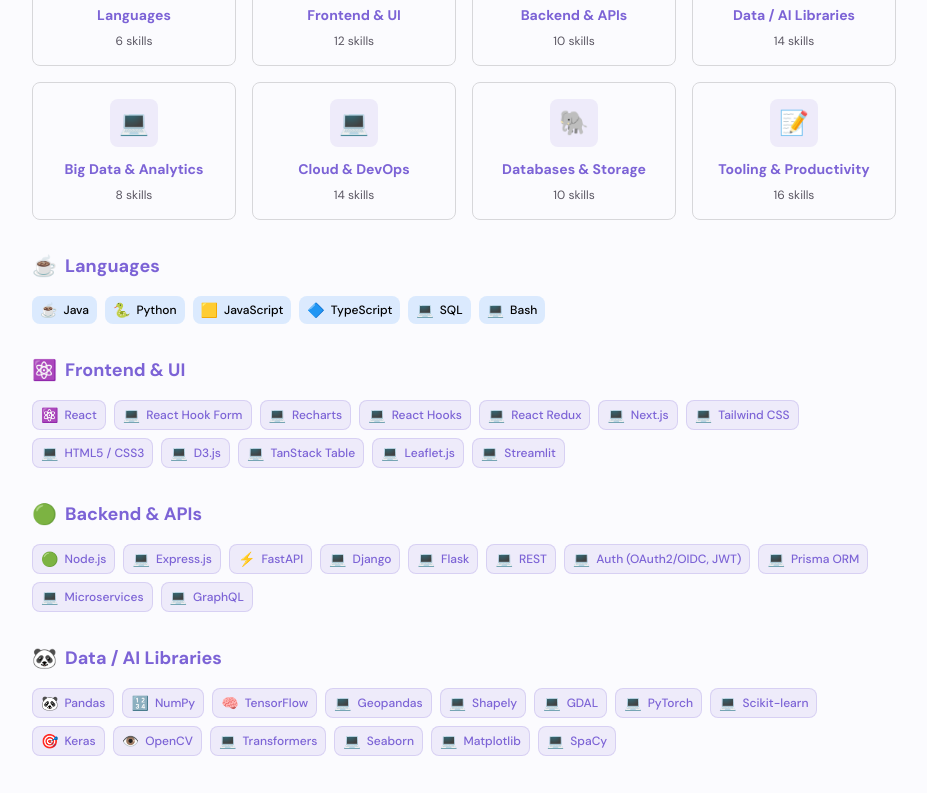
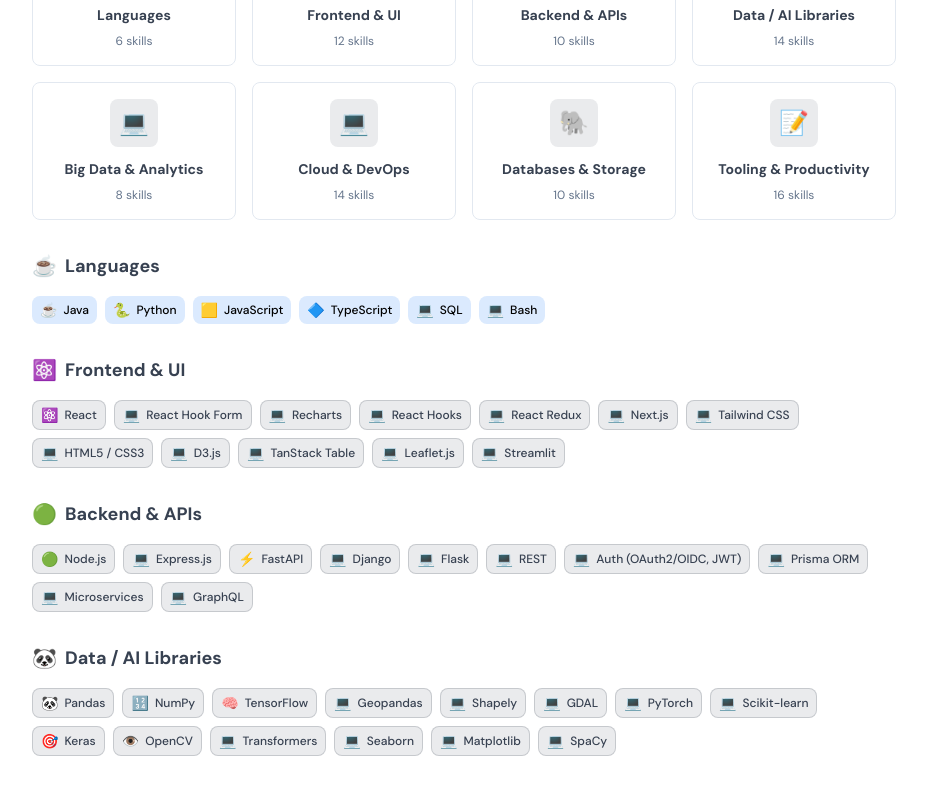
Before and after one commit to Aditya-gam/aditya-gambhir-portfolio, a Next.js app: page / in a window 1280 px wide. Shown: the part 3053-3846 px from the top of the page, without its empty margins (176-1103 px from the left). Built offline with nearby package versions, Linux system fonts and the light colour scheme; no server answers.

Commit message:
Apply neutral gray theme and add chip color variables

```diff
--- a/src/app/globals.css
+++ b/src/app/globals.css
@@ -7,79 +7,103 @@
 
 /* Tailwind CSS v4 Theme Configuration - Creative Purple Theme */
 @theme {
-  /* Colors - Creative Purple Theme */
-  --color-background: oklch(99% 0.004 280);
-  --color-foreground: oklch(17% 0.03 300);
-  --color-card: oklch(99% 0.004 280);
-  --color-card-foreground: oklch(17% 0.03 300);
-  --color-popover: oklch(99% 0.004 280);
-  --color-popover-foreground: oklch(17% 0.03 300);
-  --color-primary: oklch(58% 0.17 290);
-  --color-primary-foreground: oklch(99% 0.004 280);
-  --color-secondary: oklch(95% 0.004 280);
-  --color-secondary-foreground: oklch(17% 0.03 300);
-  --color-muted: oklch(95% 0.004 280);
-  --color-muted-foreground: oklch(46% 0.02 300);
-  --color-accent: oklch(90% 0.05 250);
-  --color-accent-foreground: oklch(17% 0.03 300);
-  --color-destructive: oklch(60.2% 0.15 12);
-  --color-destructive-foreground: oklch(99% 0.004 280);
-  --color-border: oklch(88% 0.004 280);
-  --color-input: oklch(88% 0.004 280);
-  --color-ring: oklch(58% 0.17 290);
+  /* Colors - Neutral Gray Ultra Professional Theme */
+  --color-background: #ffffff;
+  --color-foreground: #0f172a;
+  --color-card: #ffffff;
+  --color-card-foreground: #0f172a;
+  --color-popover: #ffffff;
+  --color-popover-foreground: #0f172a;
+  --color-primary: #374151;
+  --color-primary-foreground: #ffffff;
+  --color-secondary: #6b7280;
+  --color-secondary-foreground: #ffffff;
+  --color-muted: #f8fafc;
+  --color-muted-foreground: #64748b;
+  --color-accent: #6366f1;
+  --color-accent-foreground: #ffffff;
+  --color-destructive: #dc2626;
+  --color-destructive-foreground: #ffffff;
+  --color-border: #e2e8f0;
+  --color-input: #f8fafc;
+  --color-ring: #374151;
 
   /* Border radius */
   --radius: 0.75rem;
 
   /* Fonts */
   --font-sans: 'DM Sans', system-ui, sans-serif;
+
+  /* Skill category colors (HSL triplets) for theme-aware chips */
+  --chip-languages: 217 91% 60%; /* blue-500 */
+  --chip-frameworks: 258 90% 66%; /* violet-500 */
+  --chip-data-ai: 160 84% 39%; /* emerald-500 */
+  --chip-cloud-devops: 24 94% 50%; /* orange-500 */
+  --chip-databases: 239 84% 67%; /* indigo-500 */
+  --chip-tooling: 215 20% 65%; /* slate-500 */
 }
 
 /* Dark mode theme - Class-based switching */
 .dark {
-  --color-background: oklch(6% 0.03 300);
-  --color-foreground: oklch(97% 0.004 280);
-  --color-card: oklch(6% 0.03 300);
-  --color-card-foreground: oklch(97% 0.004 280);
-  --color-popover: oklch(6% 0.03 300);
-  --color-popover-foreground: oklch(97% 0.004 280);
-  --color-primary: oklch(64% 0.17 290);
-  --color-primary-foreground: oklch(6% 0.03 300);
-  --color-secondary: oklch(20% 0.03 300);
-  --color-secondary-foreground: oklch(97% 0.004 280);
-  --color-muted: oklch(20% 0.03 300);
-  --color-muted-foreground: oklch(68% 0.02 300);
-  --color-accent: oklch(26% 0.05 250);
-  --color-accent-foreground: oklch(97% 0.004 280);
-  --color-destructive: oklch(30.6% 0.15 12);
-  --color-destructive-foreground: oklch(97% 0.004 280);
-  --color-border: oklch(20% 0.03 300);
-  --color-input: oklch(20% 0.03 300);
-  --color-ring: oklch(64% 0.17 290);
+  --color-background: #0f172a;
+  --color-foreground: #f8fafc;
+  --color-card: #1e293b;
+  --color-card-foreground: #f8fafc;
+  --color-popover: #1e293b;
+  --color-popover-foreground: #f8fafc;
+  --color-primary: #6366f1;
+  --color-primary-foreground: #0f172a;
+  --color-secondary: #94a3b8;
+  --color-secondary-foreground: #0f172a;
+  --color-muted: #1e293b;
+  --color-muted-foreground: #94a3b8;
+  --color-accent: #818cf8;
+  --color-accent-foreground: #0f172a;
+  --color-destructive: #ef4444;
+  --color-destructive-foreground: #0f172a;
+  --color-border: #334155;
+  --color-input: #1e293b;
+  --color-ring: #6366f1;
+
+  /* Skill category colors tuned for dark theme */
+  --chip-languages: 217 91% 65%;
+  --chip-frameworks: 258 90% 72%;
+  --chip-data-ai: 160 84% 45%;
+  --chip-cloud-devops: 24 94% 62%;
+  --chip-databases: 239 84% 74%;
+  --chip-tooling: 215 20% 70%;
 }
 
 /* System theme preference fallback */
 @media (prefers-color-scheme: dark) {
   :root:not(.light):not(.dark) {
-    --color-background: oklch(6% 0.03 300);
-    --color-foreground: oklch(97% 0.004 280);
-    --color-card: oklch(6% 0.03 300);
-    --color-card-foreground: oklch(97% 0.004 280);
-    --color-popover: oklch(6% 0.03 300);
-    --color-popover-foreground: oklch(97% 0.004 280);
-    --color-primary: oklch(64% 0.17 290);
-    --color-primary-foreground: oklch(6% 0.03 300);
-    --color-secondary: oklch(20% 0.03 300);
-    --color-secondary-foreground: oklch(97% 0.004 280);
-    --color-muted: oklch(20% 0.03 300);
-    --color-muted-foreground: oklch(68% 0.02 300);
-    --color-accent: oklch(26% 0.05 250);
-    --color-accent-foreground: oklch(97% 0.004 280);
-    --color-destructive: oklch(30.6% 0.15 12);
-    --color-destructive-foreground: oklch(97% 0.004 280);
-    --color-border: oklch(20% 0.03 300);
-    --color-input: oklch(20% 0.03 300);
-    --color-ring: oklch(64% 0.17 290);
+    --color-background: #0f172a;
+    --color-foreground: #f8fafc;
+    --color-card: #1e293b;
+    --color-card-foreground: #f8fafc;
+    --color-popover: #1e293b;
+    --color-popover-foreground: #f8fafc;
+    --color-primary: #6366f1;
+    --color-primary-foreground: #0f172a;
+    --color-secondary: #94a3b8;
+    --color-secondary-foreground: #0f172a;
+    --color-muted: #1e293b;
+    --color-muted-foreground: #94a3b8;
+    --color-accent: #818cf8;
+    --color-accent-foreground: #0f172a;
+    --color-destructive: #ef4444;
+    --color-destructive-foreground: #0f172a;
+    --color-border: #334155;
+    --color-input: #1e293b;
+    --color-ring: #6366f1;
+
+    /* System dark fallback for skill category colors */
+    --chip-languages: 217 91% 65%;
+    --chip-frameworks: 258 90% 72%;
+    --chip-data-ai: 160 84% 45%;
+    --chip-cloud-devops: 24 94% 62%;
+    --chip-databases: 239 84% 74%;
+    --chip-tooling: 215 20% 70%;
   }
 }
 
```
